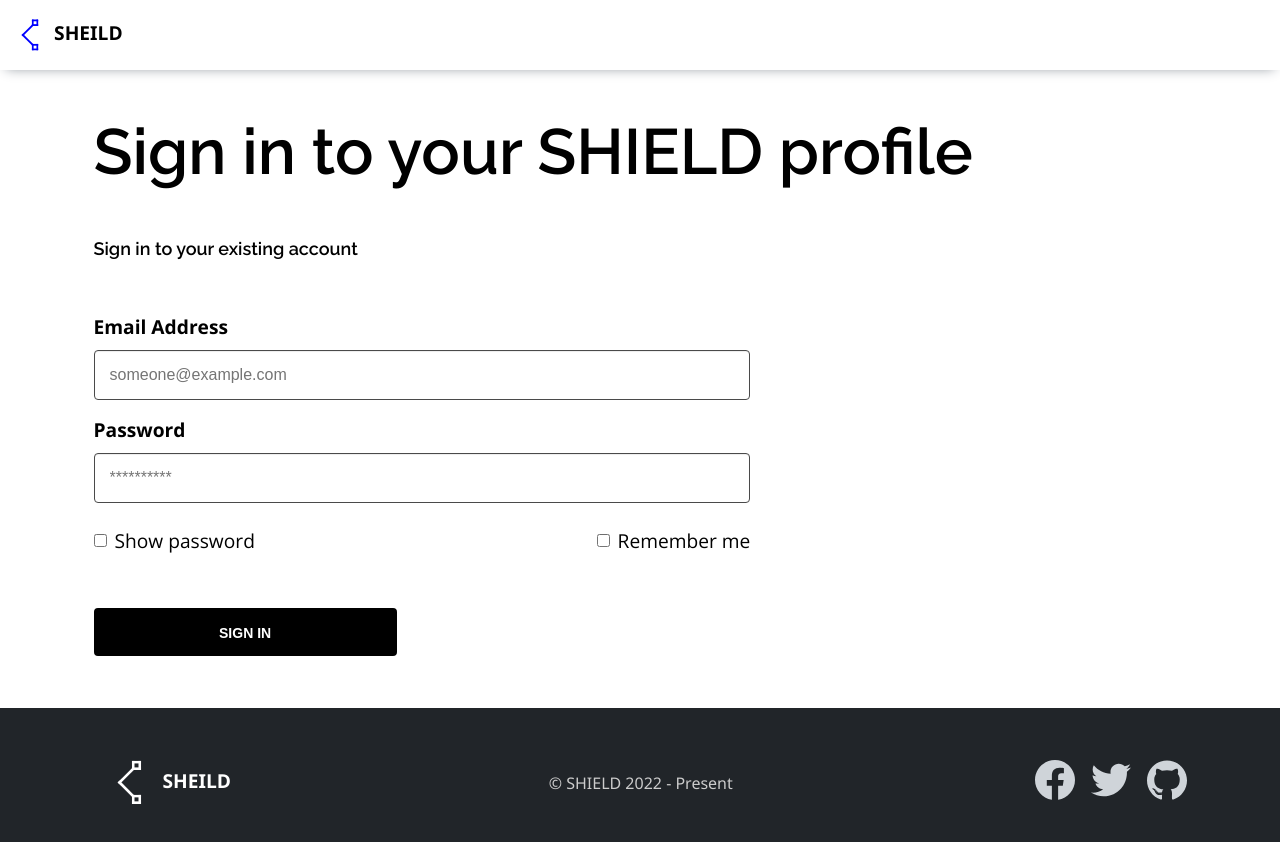
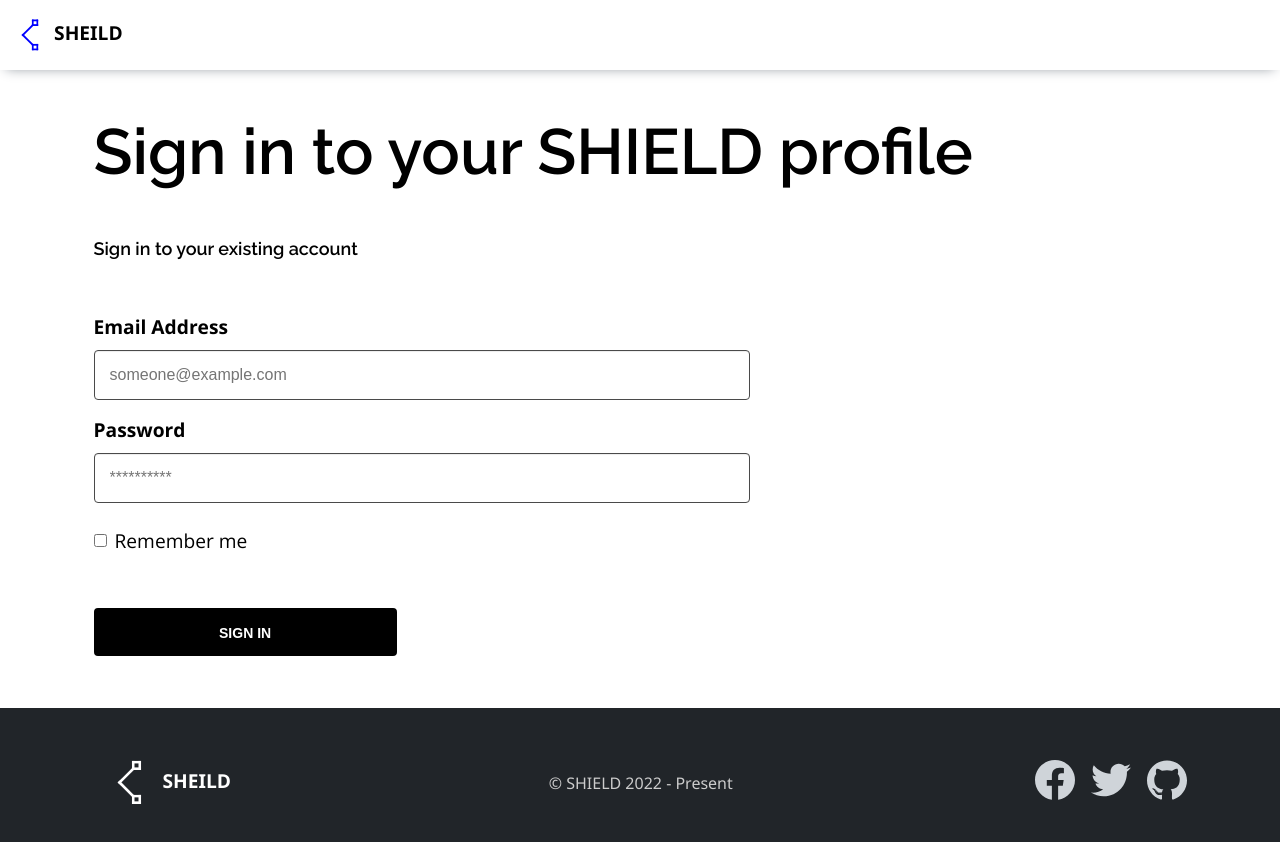
Before and after one commit to tripathics/shield-app, a React (Create React App) app: page /login in a window 1280 px wide. Shown: the top 842 px of the page. Built offline with nearby package versions, Linux system fonts and the light colour scheme.

Commit message:
update links and login

```diff
--- a/src/components/Layout/Footer.js
+++ b/src/components/Layout/Footer.js
@@ -17,13 +17,13 @@ const Footer = () => {
                         <p className='ftr-copy'>&copy; SHIELD 2022 - Present</p>
                     </div>
                     <div className="social">
-                        <a href="#" className="fb">
+                        <a href="/" className="fb">
                             <FbIcon className='socialSvg' />
                         </a>
-                        <a href="#" className="twitter">
+                        <a href="/" className="twitter">
                             <TwitterIcon className='socialSvg' />
                         </a>
-                        <a href="https://github.com/tripathics/shield-app" className="github">
+                        <a target="_blank" rel="noreferrer" href="https://github.com/tripathics/shield-app" className="github">
                             <GithubIcon className='socialSvg' />
                         </a>
                     </div>
--- a/src/pages/index.js
+++ b/src/pages/index.js
@@ -281,7 +281,7 @@ const Home = () => {
           <a href="mailto:sharshada2001@gmail.com">
             <button>
               <span>
-                <img src='./media/icons/mail.png' />
+                <img src='./media/icons/mail.png' alt="mail icon" />
               </span>
               <span>Contact us</span>
             </button>
--- a/src/pages/login.js
+++ b/src/pages/login.js
@@ -69,10 +69,6 @@ const Login = () => {
             </div>
 
             <div className='inp checks'>
-              <div className="show-passwd">
-                  <input type="checkbox" name="show-passwd" id="showPasswd"/>
-                  <label htmlFor="show-passwd">Show password</label>
-                </div>
               <div className="pref">
                   <input type="checkbox" name="remember-me" id="rememberMe" />
                   <label htmlFor="remember-me">Remember me</label>
```
